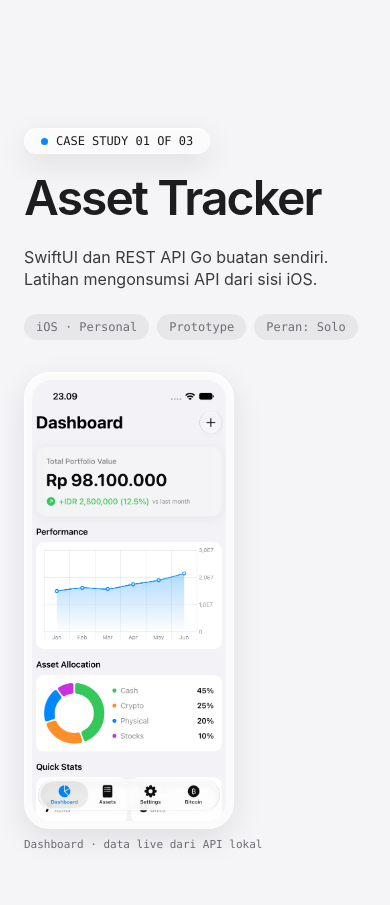
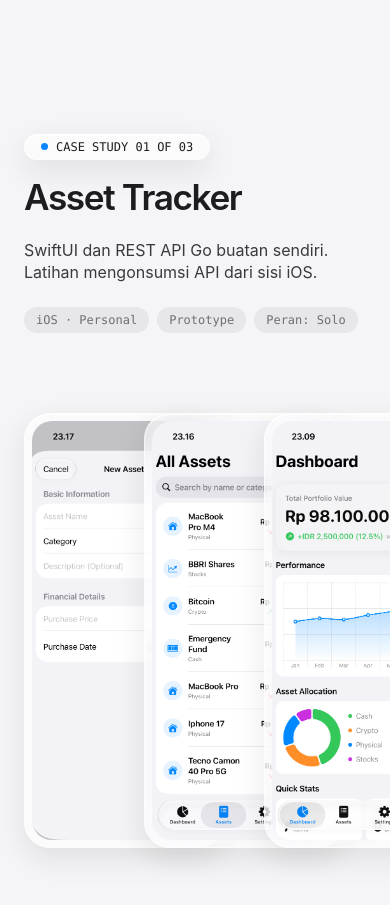
Before and after one commit to akhnafal-aban/akhnafal-aban.github.io, a React (Vite) app: page / in a window 390 px wide. Shown: the part 1620-2525 px from the top of the page. Built offline with nearby package versions, Linux system fonts and the light colour scheme.

Commit message:
deck: project cover redesigned with 3 tilted device frames, no captions, balanced on tablet

```diff
--- a/src/slides/ProjectCoverSlide.tsx
+++ b/src/slides/ProjectCoverSlide.tsx
@@ -4,6 +4,8 @@ import { Slide } from '../components/Slide'
 import { GlassChip } from '../components/Glass'
 import { DeviceFrame } from '../components/DeviceFrame'
 import dashScreen from '../../content/personal/asset-tracker/media/ui-01-dashboard.png'
+import assetsScreen from '../../content/personal/asset-tracker/media/ui-02-assets.png'
+import addScreen from '../../content/personal/asset-tracker/media/ui-04-add-asset.png'
 
 export function ProjectCoverSlide({ id }: { id?: string }) {
   const ref = useRef<HTMLDivElement>(null)
@@ -16,7 +18,7 @@ export function ProjectCoverSlide({ id }: { id?: string }) {
 
   return (
     <Slide id={id}>
-      <div ref={ref} className="flex flex-col gap-8 lg:flex-row lg:items-end lg:justify-between">
+      <div ref={ref} className="flex flex-col gap-14 md:flex-row md:items-center md:justify-between md:gap-10 lg:gap-16">
         <div className="min-w-0 flex-1">
           <div className="mb-5">
             <GlassChip>CASE STUDY 01 OF 03</GlassChip>
@@ -25,13 +27,13 @@ export function ProjectCoverSlide({ id }: { id?: string }) {
           <div className="overflow-hidden">
             <motion.h2
               style={reduce ? undefined : { y: revealY }}
-              className="m-0 whitespace-nowrap text-[clamp(3rem,7.5vw,6.8rem)] font-semibold leading-[1] tracking-[-0.04em]"
+              className="m-0 whitespace-nowrap text-[clamp(2.2rem,5vw,6rem)] font-semibold leading-[1] tracking-[-0.04em]"
             >
               Asset Tracker
             </motion.h2>
           </div>
 
-          <p className="mt-6 max-w-[34ch] text-[clamp(1rem,1.6vw,1.25rem)] leading-snug text-ink-2">
+          <p className="mt-6 max-w-[36ch] text-[clamp(1rem,1.6vw,1.25rem)] leading-snug text-ink-2">
             SwiftUI dan REST API Go buatan sendiri. Latihan mengonsumsi API dari sisi iOS.
           </p>
 
@@ -47,13 +49,17 @@ export function ProjectCoverSlide({ id }: { id?: string }) {
           whileInView={{ opacity: 1, y: 0 }}
           viewport={{ once: true, amount: 0.4 }}
           transition={{ type: 'spring', stiffness: 100, damping: 20 }}
+          className="relative mt-6 flex items-start gap-4 md:mt-0 md:block md:h-[540px] md:w-[400px] md:shrink-0 lg:h-[600px] lg:w-[470px]"
         >
-          <DeviceFrame
-            src={dashScreen}
-            alt="Dashboard Asset Tracker, data live dari API lokal"
-            caption="Dashboard · data live dari API lokal"
-            width={210}
-          />
+          <div className="w-[104px] shrink-0 md:absolute md:right-[190px] md:top-[52px] md:w-[168px] md:-rotate-6 lg:right-[225px] lg:top-[60px] lg:w-[195px]">
+            <DeviceFrame src={addScreen} alt="Form tambah aset Asset Tracker" />
+          </div>
+          <div className="w-[104px] shrink-0 md:absolute md:left-[198px] md:top-0 md:w-[160px] md:rotate-3 lg:left-[235px] lg:w-[185px]">
+            <DeviceFrame src={assetsScreen} alt="Daftar aset Asset Tracker" />
+          </div>
+          <div className="relative w-[112px] shrink-0 md:left-[6px] md:top-[115px] md:w-[195px] lg:left-[8px] lg:top-[130px] lg:w-[225px]">
+            <DeviceFrame src={dashScreen} alt="Dashboard Asset Tracker" />
+          </div>
         </motion.div>
       </div>
     </Slide>
```
